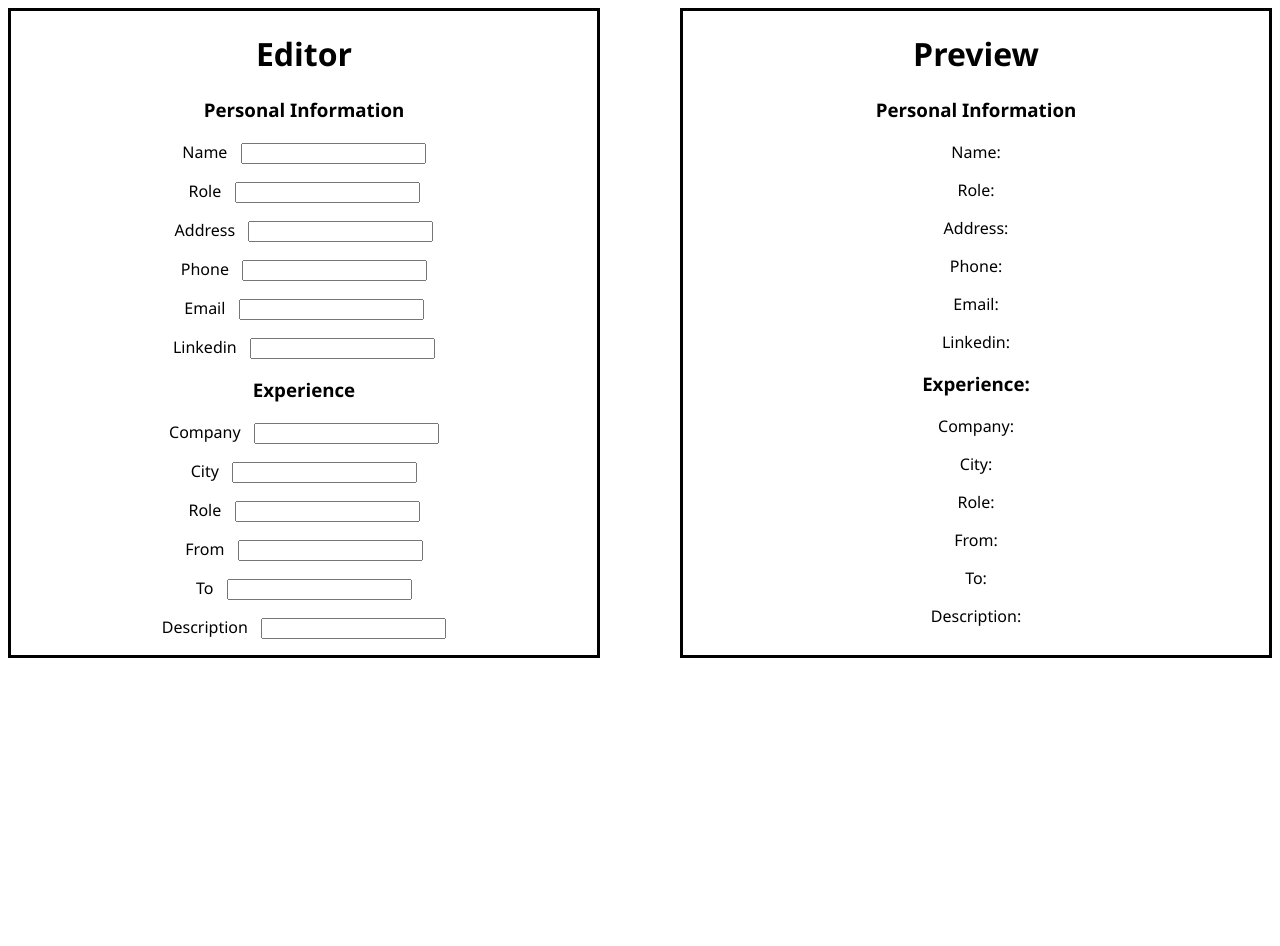
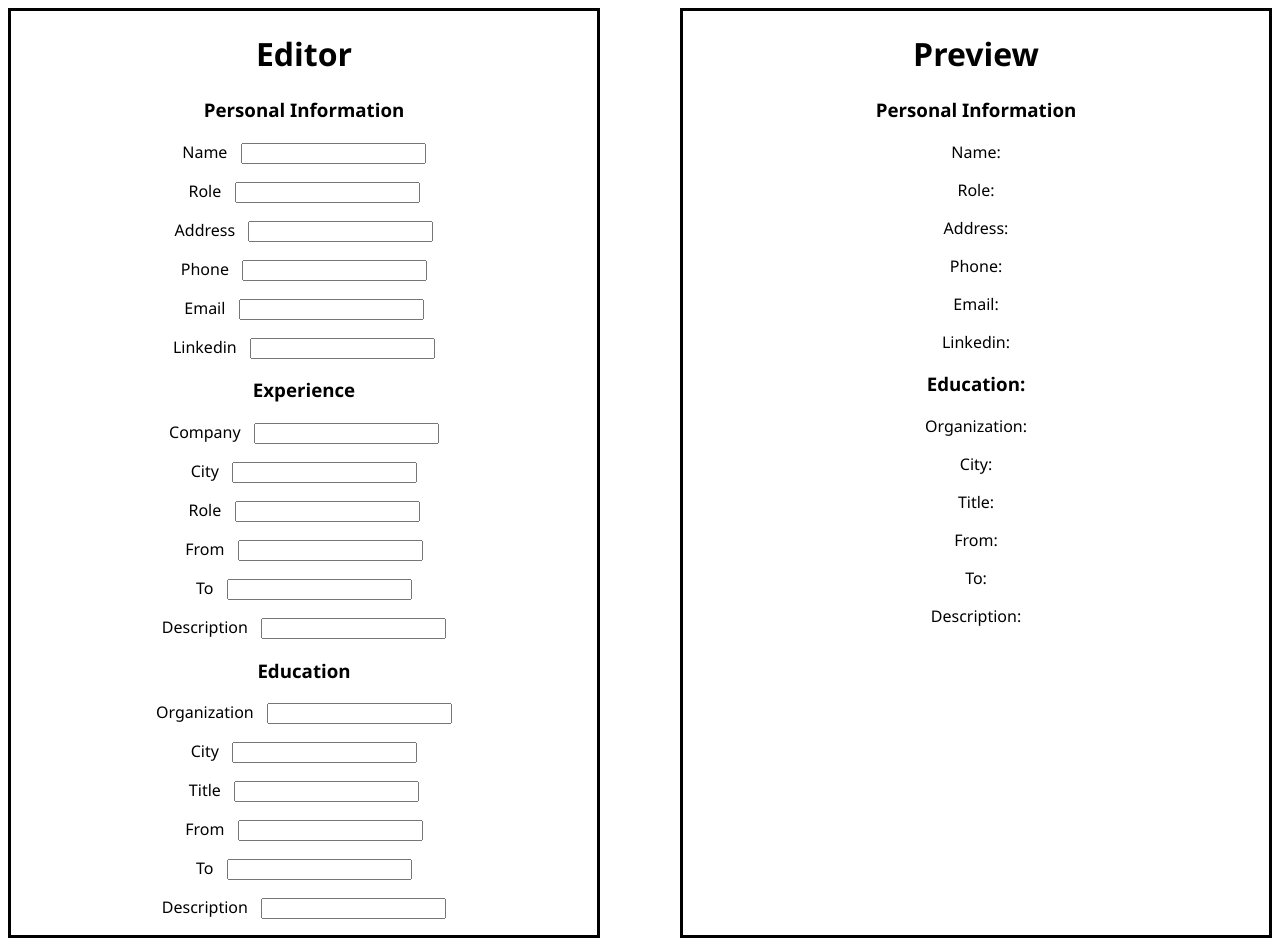
Before and after one commit to acamposcar/odin-cv, a React (Create React App) app: page / in a window 1280 px wide. Before the commit the page ends 800 px from the top, so only its background shows below. Built offline with nearby package versions, Linux system fonts and the light colour scheme.

Commit message:
Added education editor and education preview

```diff
--- a/src/components/Wrapper.js
+++ b/src/components/Wrapper.js
@@ -1,8 +1,10 @@
 import React, { Component } from 'react';
 import PersonalInformationEditor from "./edit/PersonalInformationEditor";
 import ExperienceEditor from "./edit/ExperienceEditor";
+import EducationEditor from './edit/EducationEditor';
 import PersonalInformationPreview from "./preview/PersonalInformationPreview";
 import ExperiencePreview from "./preview/ExperiencePreview";
+import EducationPreview from './preview/EducationPreview';
 
 
 
@@ -12,6 +14,7 @@ class Wrapper extends Component {
     super(props);
     this.handleChangePersonal = this.handleChangePersonal.bind(this);
     this.handleChangeExperience = this.handleChangeExperience.bind(this);
+    this.handleChangeEducation = this.handleChangeEducation.bind(this);
 
     this.state = {
         personal:{
@@ -22,10 +25,20 @@ class Wrapper extends Component {
             email: '',
             linkedin: '',
         },
+        experience: [],
         company: {
             name: '',
             city: '',
             role: '',
+            from: '',
+            to: '',
+            description: '',
+        },
+        education: [],
+        organization: {
+            organization: '',
+            city: '',
+            title: '',
             from: '',
             to: '',
             description: '',
@@ -43,10 +56,19 @@ class Wrapper extends Component {
     }
 
     handleChangeExperience(event) {
-        console.log(event)
         this.setState(prevState => ({
             company: {
                 ...prevState.company,
+                [event.target.name]: event.target.value
+            },
+            experience: this.state.experience.concat(this.state.company)
+        }))
+    }
+
+    handleChangeEducation(event) {
+        this.setState(prevState => ({
+            organization: {
+                ...prevState.organization,
                 [event.target.name]: event.target.value
             }
         }))
@@ -54,7 +76,7 @@ class Wrapper extends Component {
 
 
     render() {
-        const { personal, company } = this.state;
+        const { personal, company, organization, experience, education } = this.state;
 
         return (
             <div className='wrapper'>
@@ -81,6 +103,16 @@ class Wrapper extends Component {
                         inputChange={this.handleChangeExperience}
                     />
 
+                    <EducationEditor
+                        organizationInput={organization.organization}
+                        cityInput={organization.city}
+                        titleInput={organization.title}
+                        fromInput={organization.from}
+                        toInput={organization.to}
+                        descriptionInput={organization.description}
+                        inputChange={this.handleChangeEducation}
+                    />
+
                 </div>
 
                 <div className='preview'>
@@ -95,6 +127,8 @@ class Wrapper extends Component {
                         roleValue={personal.role}
                     />
 
+                    {experience.map((company) => {
+                        return (
                             <ExperiencePreview
                                 name={company.name}
                                 city={company.city}
@@ -103,6 +137,17 @@ class Wrapper extends Component {
                                 to={company.to}
                                 description={company.description}
                             />
+                        );
+                    })}
+
+                    <EducationPreview
+                        organization={organization.organization}
+                        city={organization.city}
+                        title={organization.title}
+                        from={organization.from}
+                        to={organization.to}
+                        description={organization.description}
+                    />
                 </div>
             </div>
         );
--- /dev/null
+++ b/src/components/edit/EducationEditor.js
@@ -0,0 +1,33 @@
+import React, { Component } from 'react';
+import TextField from '../utils/TextField';
+
+
+class EducationEditor extends Component {
+  constructor(props) {
+    super(props);
+    this.handleSubmit = this.handleSubmit.bind(this);
+  }
+
+  handleSubmit(event) {
+    event.preventDefault();
+  }
+
+    render() {
+
+        return (
+            <div className='education-editor'>
+                <h3>Education</h3>
+                  <form id='personal-info-form' onSubmit={this.handleSubmit}>
+                    <TextField label='Organization' name='organization' value={this.props.organizationInput} inputChange={this.props.inputChange} />
+                    <TextField label='City' name='city' value={this.props.cityInput} inputChange={this.props.inputChange} />
+                    <TextField label='Title' name='title' value={this.props.titleInput} inputChange={this.props.inputChange} />
+                    <TextField label='From' name='from' value={this.props.fromInput} inputChange={this.props.inputChange} />
+                    <TextField label='To' name='to' value={this.props.toInput} inputChange={this.props.inputChange} />
+                    <TextField label='Description' name='description' value={this.props.descriptionInput} inputChange={this.props.inputChange} />
+                  </form>
+            </div>
+        );
+    }
+}
+
+export default EducationEditor;
--- /dev/null
+++ b/src/components/preview/EducationPreview.js
@@ -0,0 +1,22 @@
+import React, { Component } from 'react';
+
+
+class EducationPreview extends Component {
+
+
+    render() {
+        return (
+            <div className='education-preview'>
+              <h3>Education:</h3>
+                <p>Organization: {this.props.organization}</p>
+                <p>City: {this.props.city}</p>
+                <p>Title: {this.props.title}</p>
+                <p>From: {this.props.from}</p>
+                <p>To: {this.props.to}</p>
+                <p>Description: {this.props.description}</p>
+            </div>
+        );
+    }
+}
+
+export default EducationPreview;
```
Lines whose indentation alone changed are shown as unchanged.
